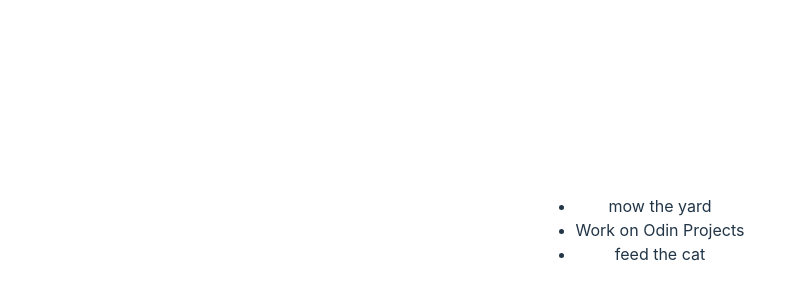
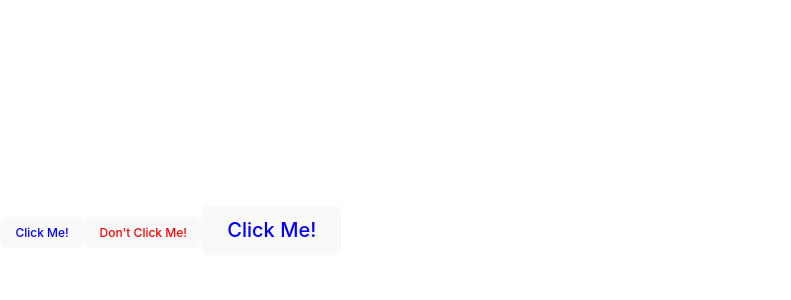
Before and after one commit to john0ground/react-app-TOP, a React (Vite) app: page / in a window 1280 px wide. Shown: the part 170-470 px from the top of the page, without its empty margins (0-791 px from the left). Built offline with nearby package versions, Linux system fonts and the light colour scheme.

Commit message:
using props

```diff
--- /dev/null
+++ b/src/DataTransfer.jsx
@@ -0,0 +1,20 @@
+function Button(props) {
+    const buttonStyle = {
+        color: props.color,
+        fontSize: props.fontSize + 'px'
+    }
+
+    return (
+        <button style={buttonStyle}>{props.text}</button>
+    );
+}
+
+export default function DataTransfer() {
+    return (
+        <div>
+            <Button text="Click Me!" color="blue" fontSize={12} />
+            <Button text="Don't Click Me!" color="red" fontSize={12} />
+            <Button text="Click Me!" color="blue" fontSize={20} />
+        </div>
+    );
+}
--- a/src/main.jsx
+++ b/src/main.jsx
@@ -1,14 +1,10 @@
 import React from 'react';
 import ReactDOM from 'react-dom/client';
-import App from './App.jsx';
-import Animals from './Animals.jsx';
-import { PhotographerImg, DogImg } from './Images.jsx';
-import AppAnimals from './ConditionalRender.jsx';
-import TodoList from './KeysToDos.jsx';
+import DataTransfer from './DataTransfer';
 import './index.css';
 
 ReactDOM.createRoot(document.getElementById('root')).render(
     <React.StrictMode>
-        <TodoList />
+        <DataTransfer />
     </React.StrictMode>,
 );
```
